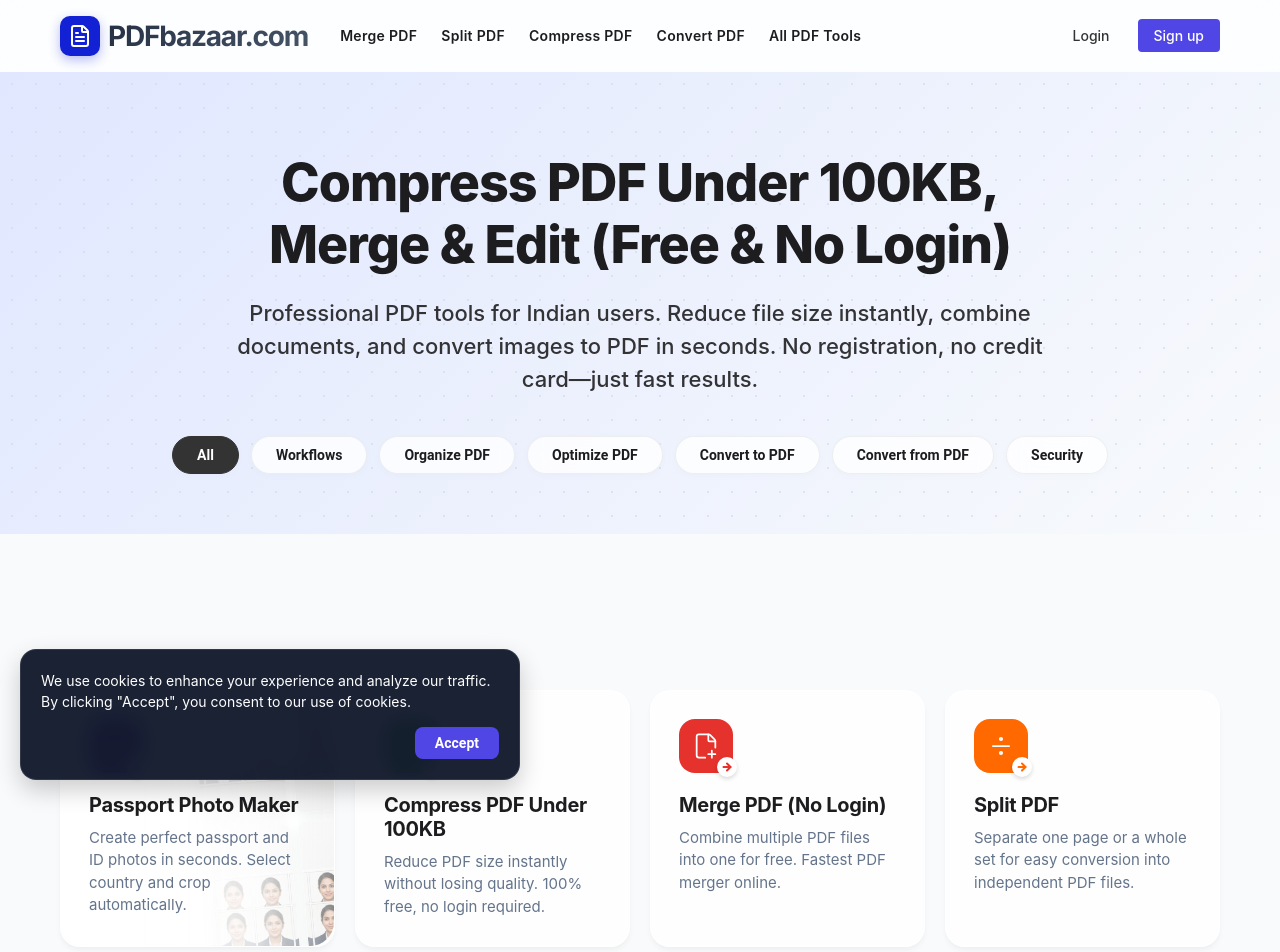
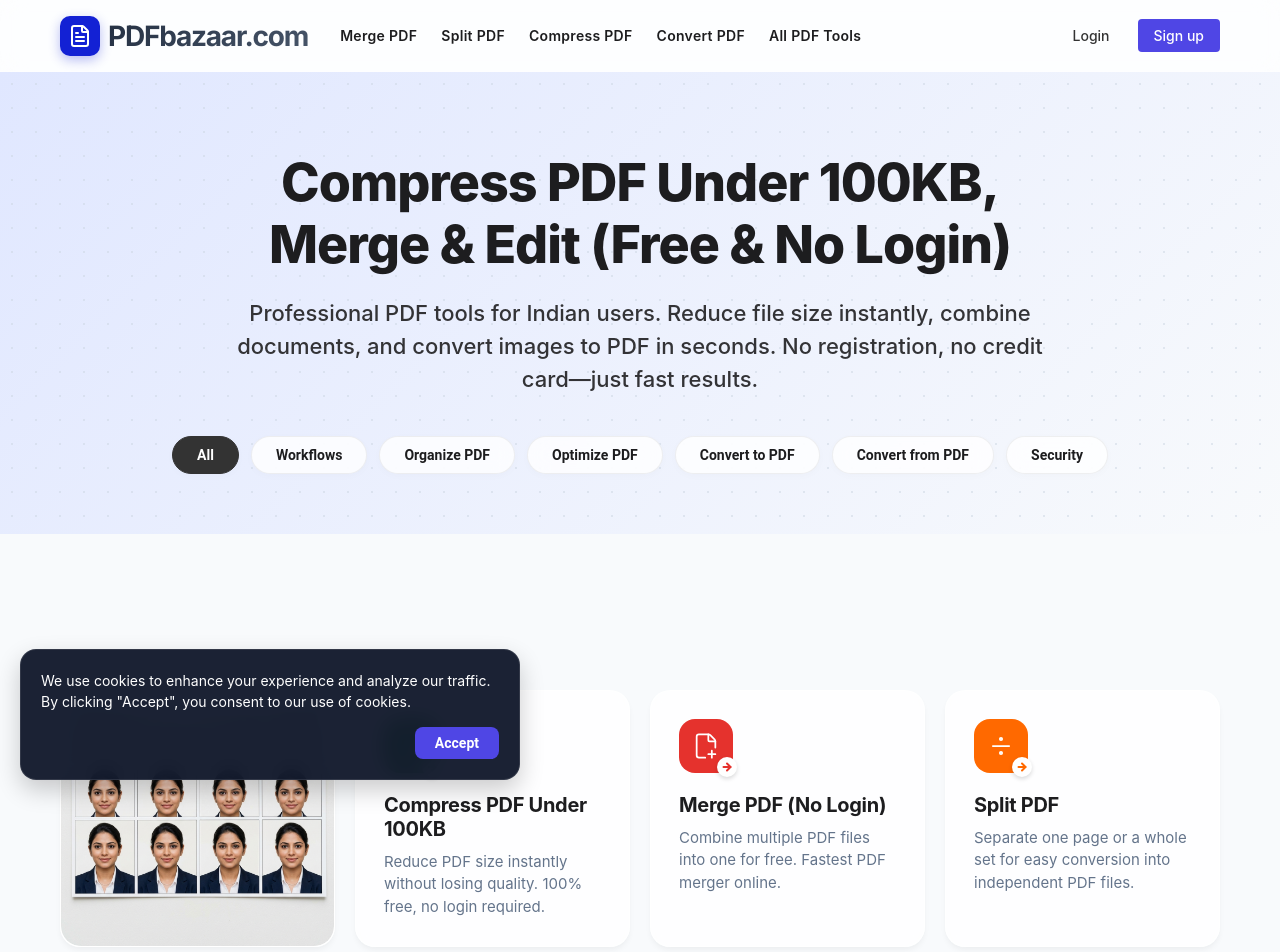
Before and after one commit to manoj-monu/pdfbazaar, a React (Vite) app in the folder frontend/: page / in a window 1280 px wide. Shown: the top 952 px of the page. Built offline with nearby package versions, Linux system fonts and the light colour scheme.

Commit message:
UI: Completely hide text and icon for Passport Photo tool, making custom image fill the entire card

```diff
--- a/frontend/src/pages/Home.jsx
+++ b/frontend/src/pages/Home.jsx
@@ -69,22 +69,16 @@ const Home = () => {
                             const Icon = tool.icon;
                             return (
                                 <Link to={tool.id === 'edit-pdf' ? '/pdf-editor' : (tool.seoPath || `/tool/${tool.id}`)} className="tool-card" key={tool.id} style={{ position: 'relative', overflow: 'hidden' }}>
-                                    <div style={{ position: 'absolute', top: 0, left: 0, right: 0, bottom: 0, zIndex: 0, overflow: 'hidden', borderRadius: '24px' }}>
+                                    <div style={{ position: 'absolute', top: 0, left: 0, right: 0, bottom: 0, zIndex: 0, overflow: 'hidden', borderRadius: '20px' }}>
                                         {tool.id === 'passport-photo' ? (
-                                            <>
-                                                <div style={{ position: 'absolute', right: '-15%', top: '-10%', width: '60%', height: '120%', display: 'grid', gridTemplateColumns: '1fr 1fr', gridTemplateRows: '1fr 1fr', gap: '8px', opacity: 0.5, transform: 'rotate(-5deg) scale(1.1)' }}>
-                                                    <img src="/images/passport-grid.jpg" style={{ width: '100%', height: '100%', objectFit: 'cover', borderRadius: '8px', boxShadow: '0 4px 12px rgba(0,0,0,0.15)' }} alt="" />
-                                                    <img src="/images/passport-grid.jpg" style={{ width: '100%', height: '100%', objectFit: 'cover', borderRadius: '8px', boxShadow: '0 4px 12px rgba(0,0,0,0.15)' }} alt="" />
-                                                    <img src="/images/passport-grid.jpg" style={{ width: '100%', height: '100%', objectFit: 'cover', borderRadius: '8px', boxShadow: '0 4px 12px rgba(0,0,0,0.15)' }} alt="" />
-                                                    <img src="/images/passport-grid.jpg" style={{ width: '100%', height: '100%', objectFit: 'cover', borderRadius: '8px', boxShadow: '0 4px 12px rgba(0,0,0,0.15)' }} alt="" />
-                                                </div>
-                                                <div style={{ position: 'absolute', top: 0, left: 0, right: 0, bottom: 0, background: 'linear-gradient(to right, rgba(255,255,255,1) 30%, rgba(255,255,255,0.75) 70%, rgba(255,255,255,0) 100%)' }}></div>
-                                            </>
+                                            <div style={{ width: '100%', height: '100%' }}>
+                                                <img src="/images/passport-grid.jpg" style={{ width: '100%', height: '100%', objectFit: 'cover' }} alt="Passport Photo Maker" />
+                                            </div>
                                         ) : tool.bgImage ? (
                                             <div style={{ width: '100%', height: '100%', backgroundImage: `url(${tool.bgImage})`, backgroundSize: 'cover', backgroundPosition: 'center', opacity: 0.15 }}></div>
                                         ) : null}
                                     </div>
-                                    <div style={{ position: 'relative', zIndex: 1 }}>
+                                    <div style={{ position: 'relative', zIndex: 1, display: tool.id === 'passport-photo' ? 'none' : 'block' }}>
                                         <div className="tool-icon" style={{ backgroundColor: tool.color, color: '#ffffff', position: 'relative' }}>
                                             <Icon size={28} strokeWidth={1.5} />
                                             <div className="icon-arrow-badge" style={{ color: tool.color }}>
```
